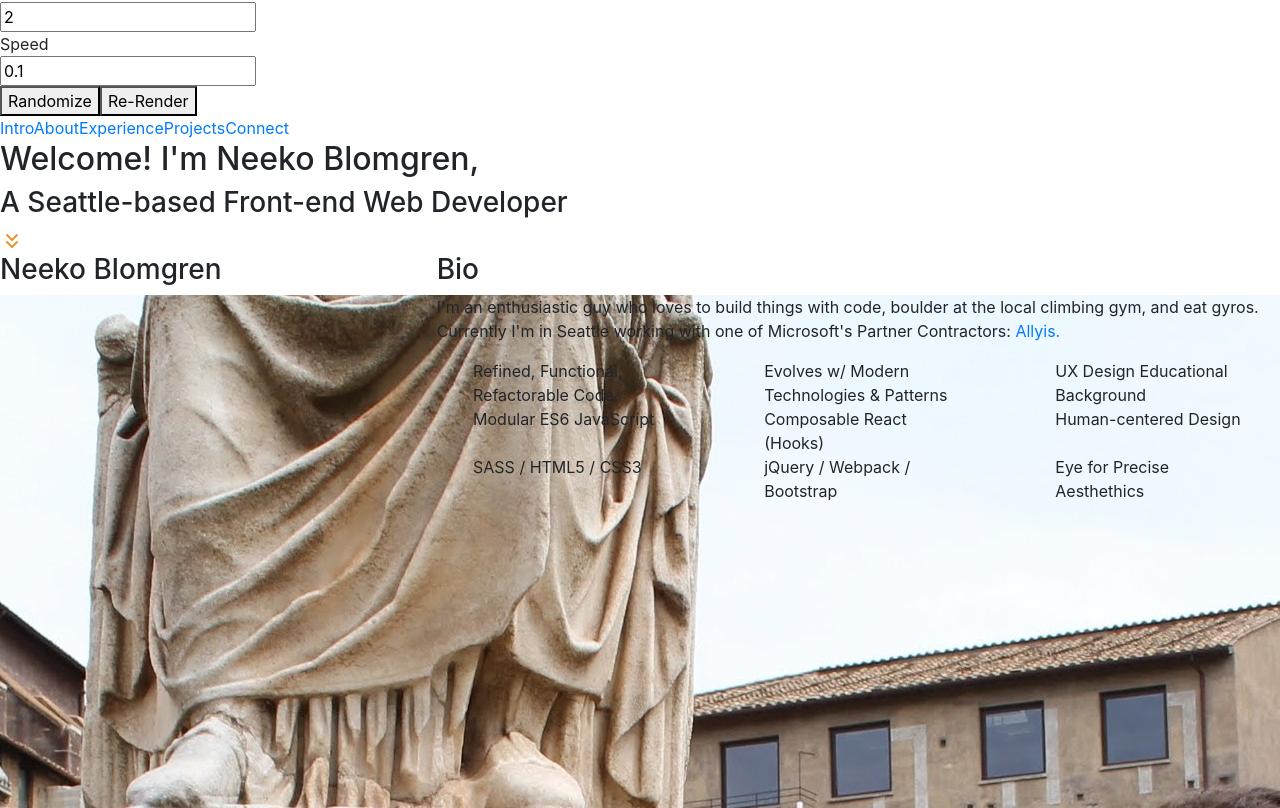
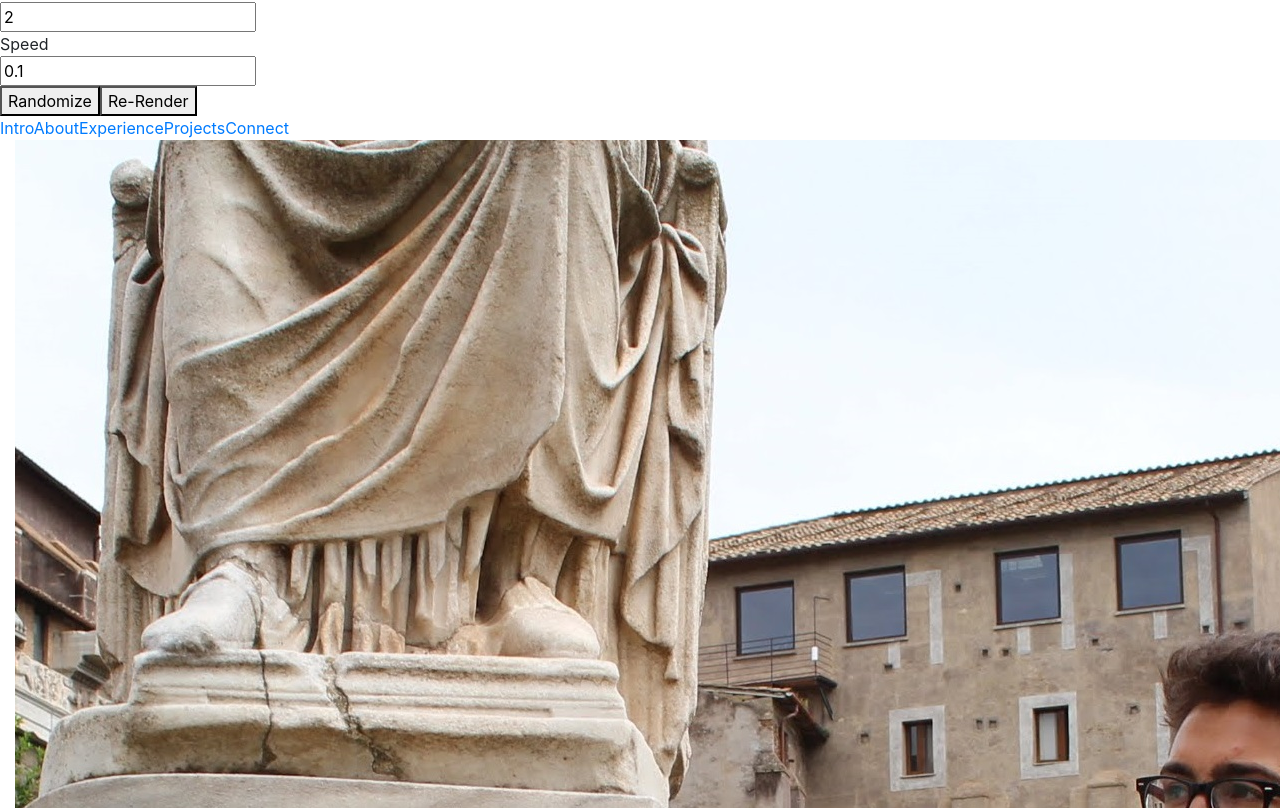
Before and after one commit to neekode/portfolio-v3, a React app: page / in a window 1280 px wide. Shown: the part 932-1740 px from the top of the page. Built offline with nearby package versions, Linux system fonts and the light colour scheme.

Commit message:
merge problems? pushing again

```diff
--- a/src/components/About.js
+++ b/src/components/About.js
@@ -8,7 +8,7 @@ import {themeChange} from "./../scripts/library.js";
 function About() {
     const titleMorph = useRef();
 
-    const {scrollY, setSection, section} = useContext(ThemeContext);
+    const {scrollY, setSection, section, isMobile} = useContext(ThemeContext);
     const wrapper = useRef();
 
     useEffect(() => themeChange(wrapper, scrollY, setSection), [scrollY, setSection]);
@@ -29,17 +29,17 @@ function About() {
     };
 
     return (
-        <div className="section" id="About" ref={wrapper}>
+        <div className={`section ${isMobile ? 'boxMobile' : ''}`} id="About" ref={wrapper}>
             <div className="box center">
                 <div className="row">
-                    <h3 className="header col-md-4"> Neeko Blomgren </h3>
+                    <h3 className={`${isMobile ? 'unshown' : ''} header col-md-4`}> Neeko Blomgren </h3>
                     <h3 id="about-header" className="header col-md-8">
                         Bio
                     </h3>
                 </div>
 
                 <div className="row">
-                    <div id="profile-picture" className="col-md-4">
+                    <div id="profile-picture" className={`col-md-4 ${isMobile ? 'unshown' : ''}`}>
                         <img className=" hexagon" alt="down chevs" src={profilePic}/>
                         <div className="sub-header" ref={titleMorph}>
                             Front-End Specialist / with a UX background / who loves to build
@@ -49,13 +49,14 @@ function About() {
 
                     <div id="about-content" className="col-md-8">
                         <p>
-                            I'm an enthusiastic guy who loves to build things with code,
-                            boulder at the local climbing gym, and eat gyros. Currently I'm in
-                            Seattle working with one of Microsoft's Partner Contractors:{" "}
+                            I'm an enthusiastic guy who loves code, bouldering at SBP, and gyros. Currently I'm in
+                            between
+                            positions and working on personal projects. Most recently I was in a contract with
+                            Microsoft thru:
                             <a id="allyis-link" href="http://allyis.com/">
-                                {" "}
                                 Allyis.{" "}
                             </a>
+                            Here's some of my skillset:
                         </p>
                         <div className="row content-section emblem-section">
                             <div className="col-md-3 emblem hexagon mx-auto">
--- a/src/components/Background.js
+++ b/src/components/Background.js
@@ -38,6 +38,11 @@ function Background() {
         speed: 0.1,
     });
 
+    const handleResize = () => {
+        clearInterval(intervalObj);
+        init(ballpitVars.amount, ballpitVars.radius, ballpitVars.speed, true);
+    }
+
     let theme = `Background-${section}`;
 
     // State which tracks the interval of consecutive draws. Necessary to unify single interval,
@@ -46,7 +51,9 @@ function Background() {
 
     // Initial side effect change which fires after component mounts and DOM/virtualDOM is ready.
     useEffect(
-      () => init(ballpitVars.amount, ballpitVars.radius, ballpitVars.speed, true),
+        () => {
+            init(ballpitVars.amount, ballpitVars.radius, ballpitVars.speed, true);
+        },
         []
     );
 
--- a/src/components/Content.js
+++ b/src/components/Content.js
@@ -14,7 +14,7 @@ function Content() {
     const {setScrollY, setIsMobile} = useContext(ThemeContext);
     const handleScroll = (e) => setScrollY(window.scrollY);
     const handleResize = (e) => {
-        if (window.outerWidth > 600) {
+        if (window.outerWidth > 700) {
             setIsMobile(false)
         } else {
             setIsMobile(true)
@@ -23,9 +23,10 @@ function Content() {
     // Attach scroll handler on Init
     useEffect(() => {
         window.addEventListener("scroll", handleScroll);
-        window.addEventListener("resize", handleResize)
+        window.addEventListener("resize", handleResize);
         if (window.addEventListener) {
             window.addEventListener("load", handleScroll, false); //W3C
+            window.addEventListener("load", handleResize, false);
         }
     }, [handleResize, handleScroll]);
 
--- a/src/components/Intro.js
+++ b/src/components/Intro.js
@@ -5,6 +5,7 @@ import AnchorLink from "react-anchor-link-smooth-scroll";
 import downChevs from "./../assets/chevrons-down.svg";
 import {ThemeContext} from "./../scripts/context";
 import {addBounceOnHover, themeChange} from "./../scripts/library.js";
+import profilePic from "../assets/me.JPG";
 
 function Intro() {
     // Context controlling the state of the background
@@ -19,8 +20,11 @@ function Intro() {
     return (
         <div className={"section Intro"} id="Intro" ref={wrapper}>
             <div
-                className={`box center ${isMobile ? 'boxWide' : ''}`}
+                className={`box center ${isMobile ? 'introBoxMobile boxMobile' : ''}`}
             >
+                <div id="profile-picture" className={`col-md-4 ${isMobile ? '' : 'unshown'}`}>
+                    <img className=" hexagon" alt="down chevs" src={profilePic}/>
+                </div>
                 <h2 id="intro-header" className="header">
                     Welcome! I'm <span id="neeko-blomgren">Neeko Blomgren</span>,
                 </h2>
@@ -28,7 +32,7 @@ function Intro() {
                     A Seattle-based Front-end Web Developer
                 </h3>
 
-                <div className="chevron-box">
+                <div className={`chevron-box ${isMobile ? 'chevron-box-mobile' : ''}`}>
                     <AnchorLink href="#About">
                         <img
                             ref={exploreMore}
--- a/src/components/NavBar.js
+++ b/src/components/NavBar.js
@@ -42,7 +42,7 @@ function NavBarItem(props) {
 }
 
 function NavBar() {
-    const {scrollY} = useContext(ThemeContext);
+    const {scrollY, isMobile} = useContext(ThemeContext);
 
     // TODO: How to simplify this?
     navs[0].ref = useRef();
@@ -53,11 +53,7 @@ function NavBar() {
 
     return (
         <div
-            className={
-                scrollY < 50
-                    ? "NavBar NavBar-hidden"
-                    : "NavBar"
-            }>
+            className={`NavBar ${scrollY < 50 && !isMobile ? 'NavBar-hidden' : ''} ${isMobile ? 'NavBar-mobile' : ''}`}>
             <div className="box">
                 {navs.map((navObj, i) => {
                     return (<NavBarItem navObj={navObj}/>)
--- a/src/scripts/library.js
+++ b/src/scripts/library.js
@@ -14,7 +14,7 @@ export const addBounceOnHover = (el) => {
 
 export const themeChange = (el, scrollY, setSection) => {
     const {offsetTop} = el.current
-    if (scrollY > (offsetTop - 50)) {
+    if (scrollY > (offsetTop - 200)) {
         setSection(el.current.id);
     }
 }
```
Also changed, not shown: 1 other file (tests, documents, lock files or other folders). Lines whose indentation alone changed are shown as unchanged.
